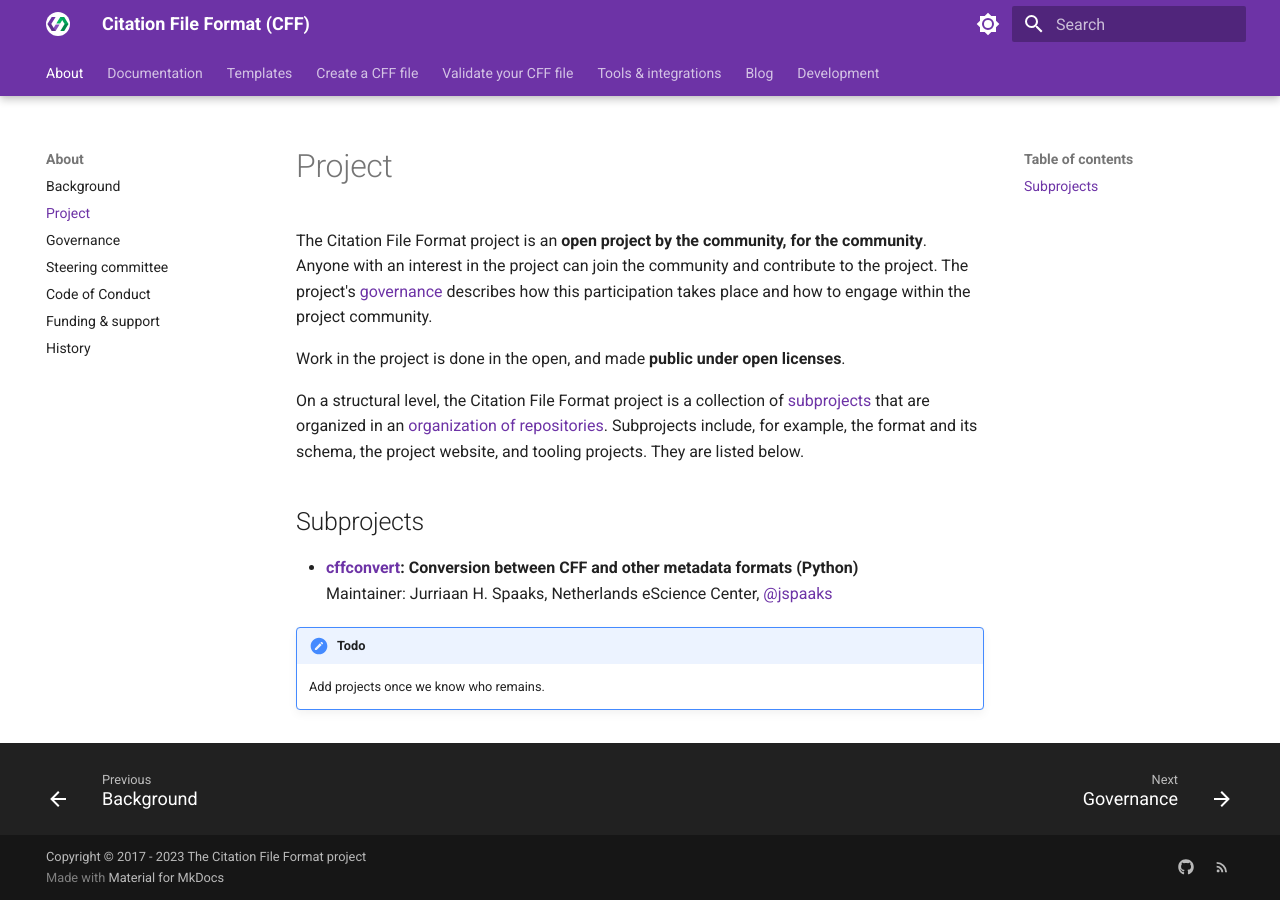
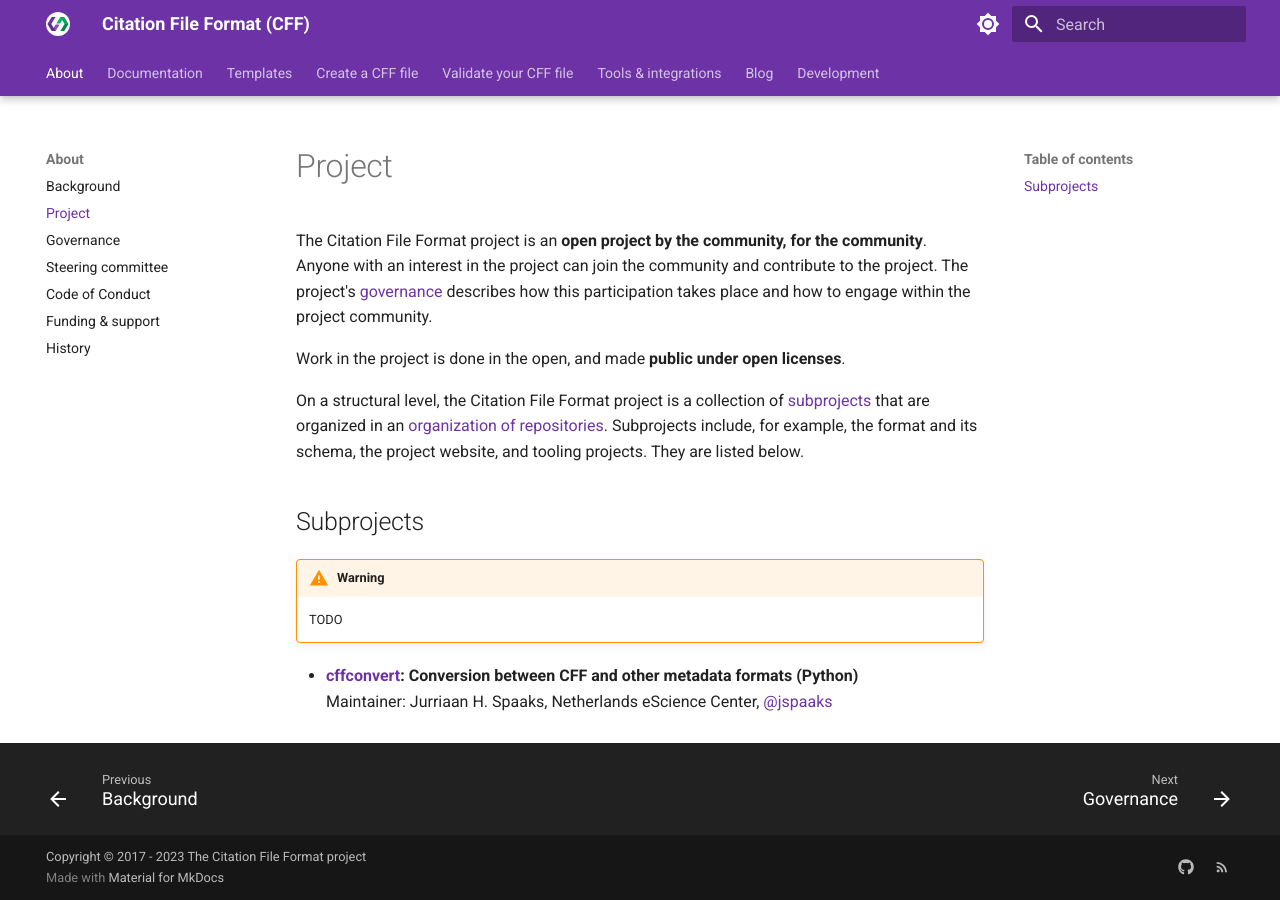
Before and after one commit to sdruskat/cffio, an MkDocs documentation site: the page built from docs/about/project.md, in a window 1280 px wide. Built offline with MkDocs 1.6.1 and Material for MkDocs 9.7.7, drawn with Linux system fonts in a browser that asks for light colours.

```diff
--- a/docs/about/project.md
+++ b/docs/about/project.md
@@ -10,8 +10,8 @@ They are listed below.
 
 ## Subprojects
 
+!!! warning
+    TODO
+
 - **[cffconvert](): Conversion between CFF and other metadata formats (Python)**
   Maintainer: Jurriaan H. Spaaks, Netherlands eScience Center, [@jspaaks]()
-
-!!! todo
-    Add projects once we know who remains.
```
